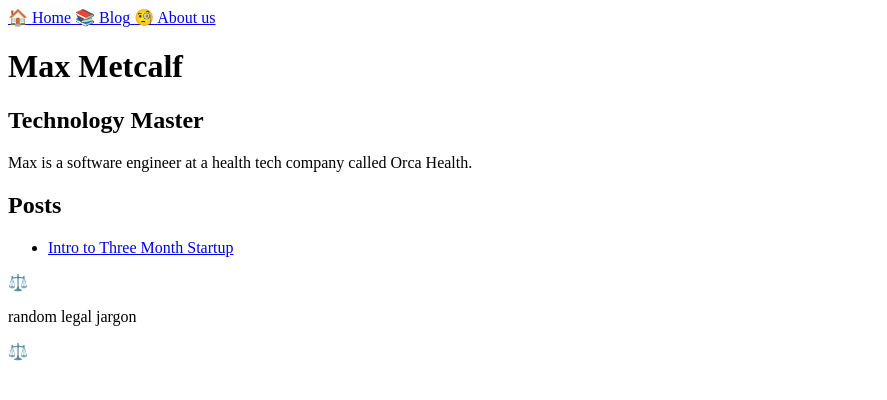
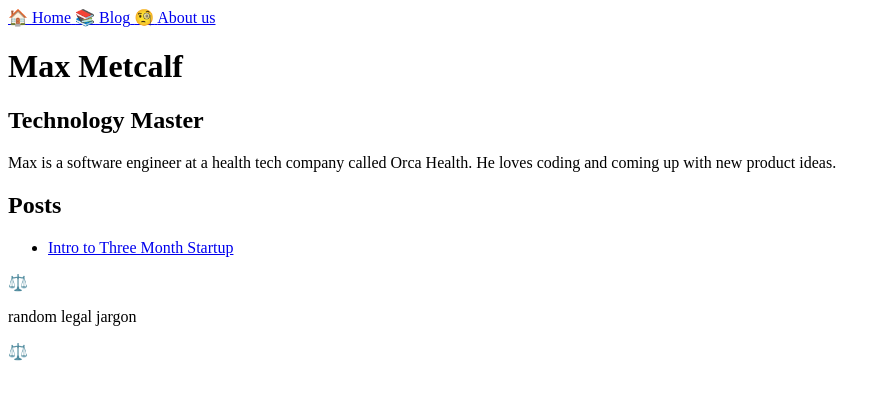
Before and after one commit to maxmetcalf12/weekly_billionaires, a Jekyll site: the page built from _authors/max.md, in a window 1280 px wide. Shown: the top 400 px of the page, without its empty margins (0-887 px from the left). Built offline with Jekyll 4.4.1, drawn with Linux system fonts in a browser that asks for light colours; a script that is not in the unit is left out.

Commit message:
Update Authors “max”

```diff
--- a/_authors/max.md
+++ b/_authors/max.md
@@ -5,4 +5,4 @@ position: Technology Master
 image: /assets/images/maxmoji_thumbsup.png
 short_intro: Max is a software engineer at a health tech company called Orca Health.
 ---
-Max is a software engineer at a health tech company called Orca Health.
+Max is a software engineer at a health tech company called Orca Health. He loves coding and coming up with new product ideas.
```
